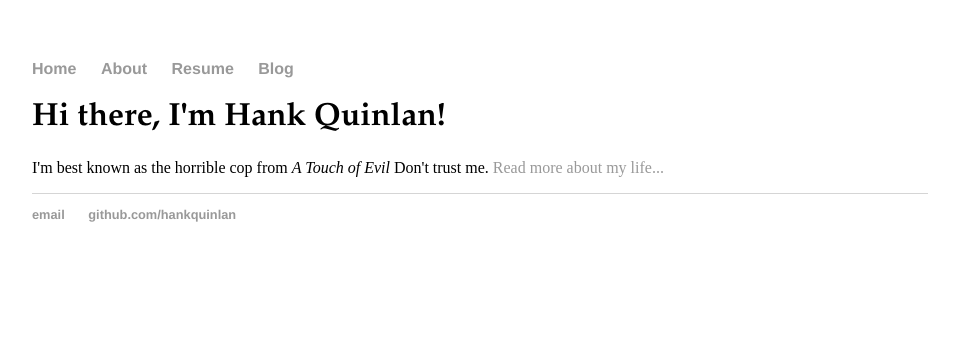
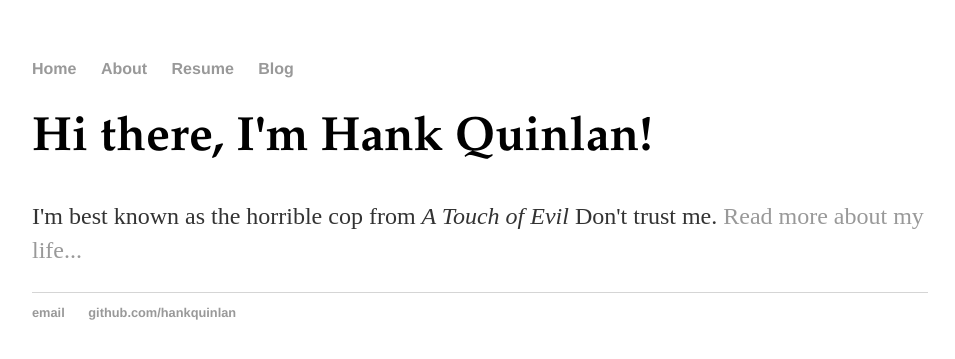
Before and after one commit to Calculasians/calculasians.github.io, a Jekyll site: the page built from index.html, in a window 1280 px wide. Shown: the top 359 px of the page, without its empty margins (160-1115 px from the left). Built offline with Jekyll 4.4.1, drawn with Linux system fonts in a browser that asks for light colours.

Commit message:
Update main.css

```diff
--- a/css/main.css
+++ b/css/main.css
@@ -1,7 +1,3 @@
-h1.main-header {
-    font-family: 'Palatino', 'Georgia', serif;
-}
-
 body {
     margin: 60px auto;
     width: 70%;
@@ -23,10 +19,19 @@
 a:hover {
     text-decoration: underline;
 }
-/*h1 {
+
+h1 {
     font-size: 3em;
-    font-family:'Helvetica', 'Arial', 'Sans-Serif';*/
+    font-family:'Palatino', 'Arial', serif;
 }
+
+.subheader {
+    font-family:'Helvetica', 'Arial', 'Sans-Serif';
+    font-size: 1.5em;
+    line-height: 1.4em;
+    color: #333;
+}
+
 p {
     font-size: 1.5em;
     line-height: 1.4em;
```
